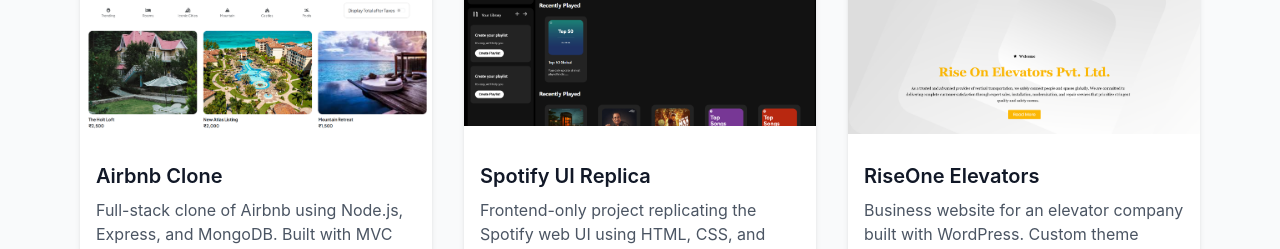
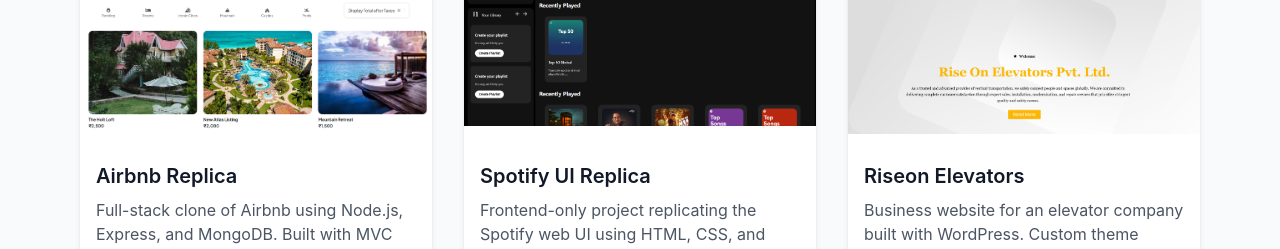
Before and after one commit to Khanjan10/portfolio, a React (Create React App) app: page / in a window 1280 px wide. Shown: the part 2266-2515 px from the top of the page. Built offline with nearby package versions, Linux system fonts and the light colour scheme.

Commit message:
made some changes

```diff
--- a/src/components/Contact.js
+++ b/src/components/Contact.js
@@ -38,7 +38,7 @@
             </div>
             <div>
               <p className="font-semibold">Email</p>
-              <p className="text-gray-600">khanjangadhiya@gmail.com</p>
+              <a href="mailto:khanjangadhiya@gmail.com" className="text-gray-600">khanjangadhiya@gmail.com</a>
             </div>
           </div>
           <div className="flex items-center gap-4">
@@ -47,7 +47,7 @@
             </div>
             <div>
               <p className="font-semibold">Phone</p>
-              <p className="text-gray-600">+91 97691 79774</p>
+              <a href="tel:+919769179774" className="text-gray-600">+91 97691 79774</a>
             </div>
           </div>
           <div className="flex items-center gap-4">
--- a/src/components/Footer.js
+++ b/src/components/Footer.js
@@ -3,7 +3,7 @@
 const Footer = () => {
   return (
     <footer className="text-center py-6 border-t mt-12">
-      <p className="text-sm text-gray-600">© {new Date().getFullYear()} <b>Khanjan Gadhiya.</b> All rights reserved.</p>
+      <p className="text-sm text-gray-600">© {new Date().getFullYear()} <b><a href="#">Khanjan Gadhiya.</a></b> All rights reserved.</p>
     </footer>
   );
 };
--- a/src/components/Navbar.js
+++ b/src/components/Navbar.js
@@ -21,7 +21,7 @@
 
         {/* Desktop Menu */}
         <div className="hidden md:flex space-x-6 items-center">
-          <a href="/" className="font-semibold hover:text-primary">Home</a>
+          <a href="#" className="font-semibold hover:text-primary">Home</a>
           <a href="#about" className="font-semibold hover:text-primary">About</a>
           <a href="#projects" className="font-semibold hover:text-primary">Projects</a>
           <a href="#contact" className="font-semibold hover:text-primary">Contact</a>
--- a/src/components/Projects.js
+++ b/src/components/Projects.js
@@ -3,7 +3,7 @@
 
 const projectsData = [
   {
-    title: "Airbnb Clone",
+    title: "Airbnb Replica",
     description:
       "Full-stack clone of Airbnb using Node.js, Express, and MongoDB. Built with MVC architecture and a responsive UI.",
     techStack: ["Node.js", "Express", "MongoDB", "EJS"],
@@ -21,7 +21,7 @@
     category: "Frontend"
   },
   {
-    title: "RiseOne Elevators",
+    title: "Riseon Elevators",
     description:
       "Business website for an elevator company built with WordPress. Custom theme development, image galleries, and SEO.",
     techStack: ["WordPress", "PHP", "MySQL"],
```
